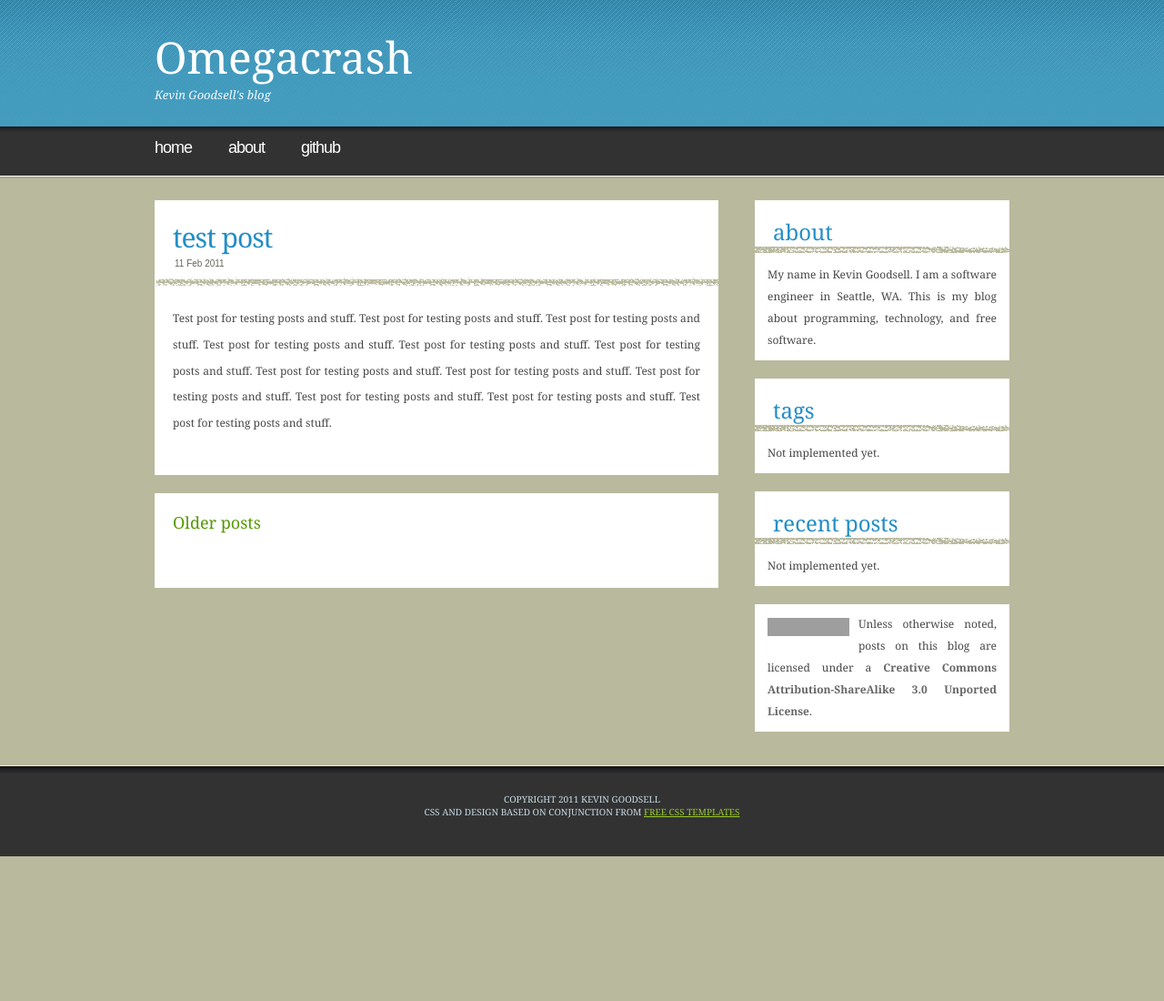
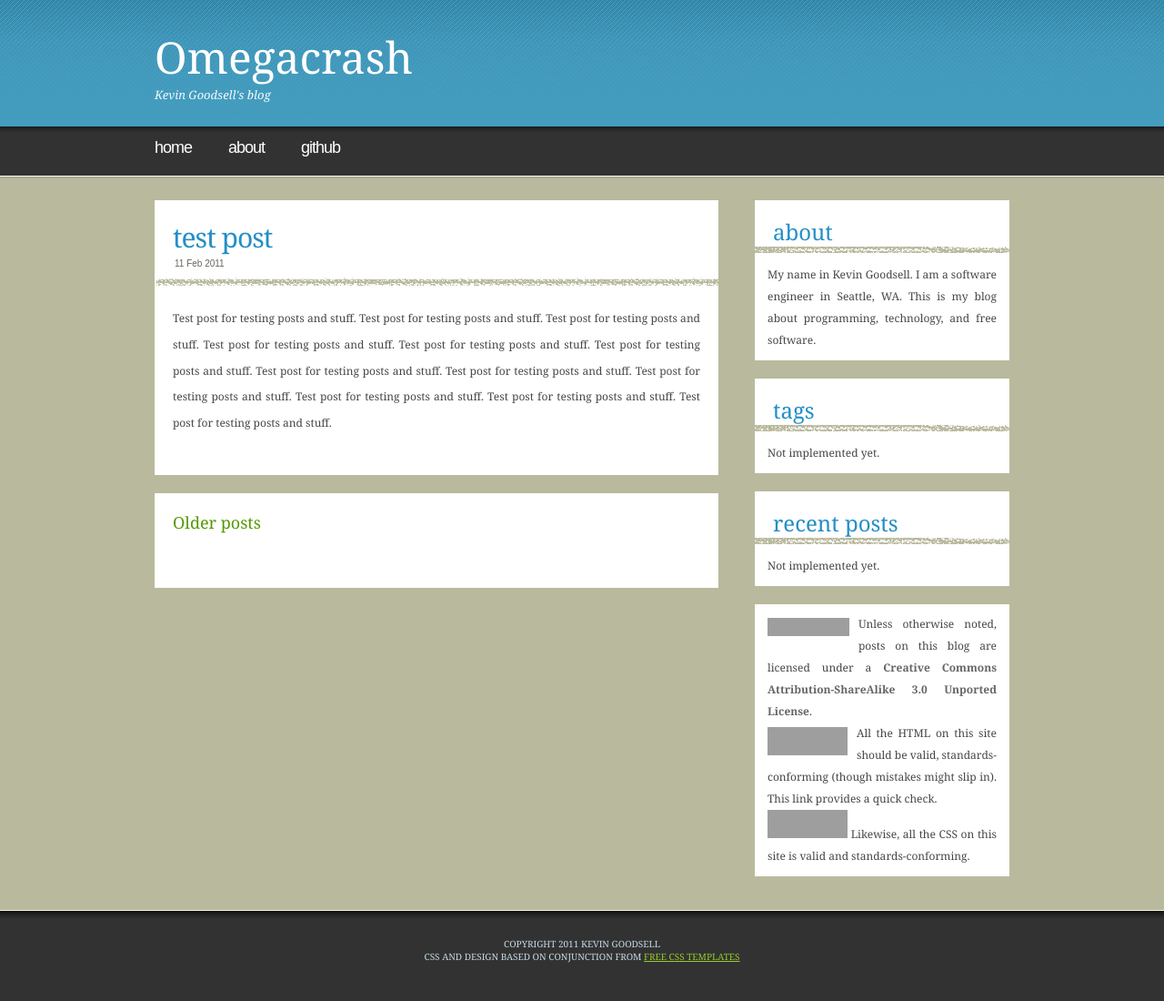
Before and after one commit to KevinGoodsell/kevingoodsell.github.com, a Jekyll site: the page built from index.html, in a window 1280 px wide. Shown: the whole page at 91% size. Built offline with Jekyll 4.4.1, drawn with Linux system fonts in a browser that asks for light colours; before the commit the page ends 941 px from its top, so only the background shows below that; grey boxes are pictures that could not be loaded.

Commit message:
Add w3c validator buttons.

```diff
--- a/_layouts/default.html
+++ b/_layouts/default.html
@@ -55,6 +55,21 @@
                     under a
                     <a rel="license" href="http://creativecommons.org/licenses/by-sa/3.0/">
                     Creative Commons Attribution-ShareAlike 3.0 Unported License</a>.
+
+                    <p>
+                    <a href="http://validator.w3.org/check?uri=referer">
+                        <img class="par" src="http://www.w3.org/Icons/valid-html401" alt="Valid HTML 4.01 Strict" height="31" width="88">
+                    </a>
+                    All the HTML on this site should be valid,
+                    standards-conforming (though mistakes might slip in). This
+                    link provides a quick check.
+
+                    <p>
+                    <a href="http://jigsaw.w3.org/css-validator/check/referer">
+                        <img style="border:0;width:88px;height:31px" src="http://jigsaw.w3.org/css-validator/images/vcss" alt="Valid CSS!" />
+                    </a>
+                    Likewise, all the CSS on this site is valid and
+                    standards-conforming.
                 </li>
             </ul>
         </div> <!-- sidebar -->
```
